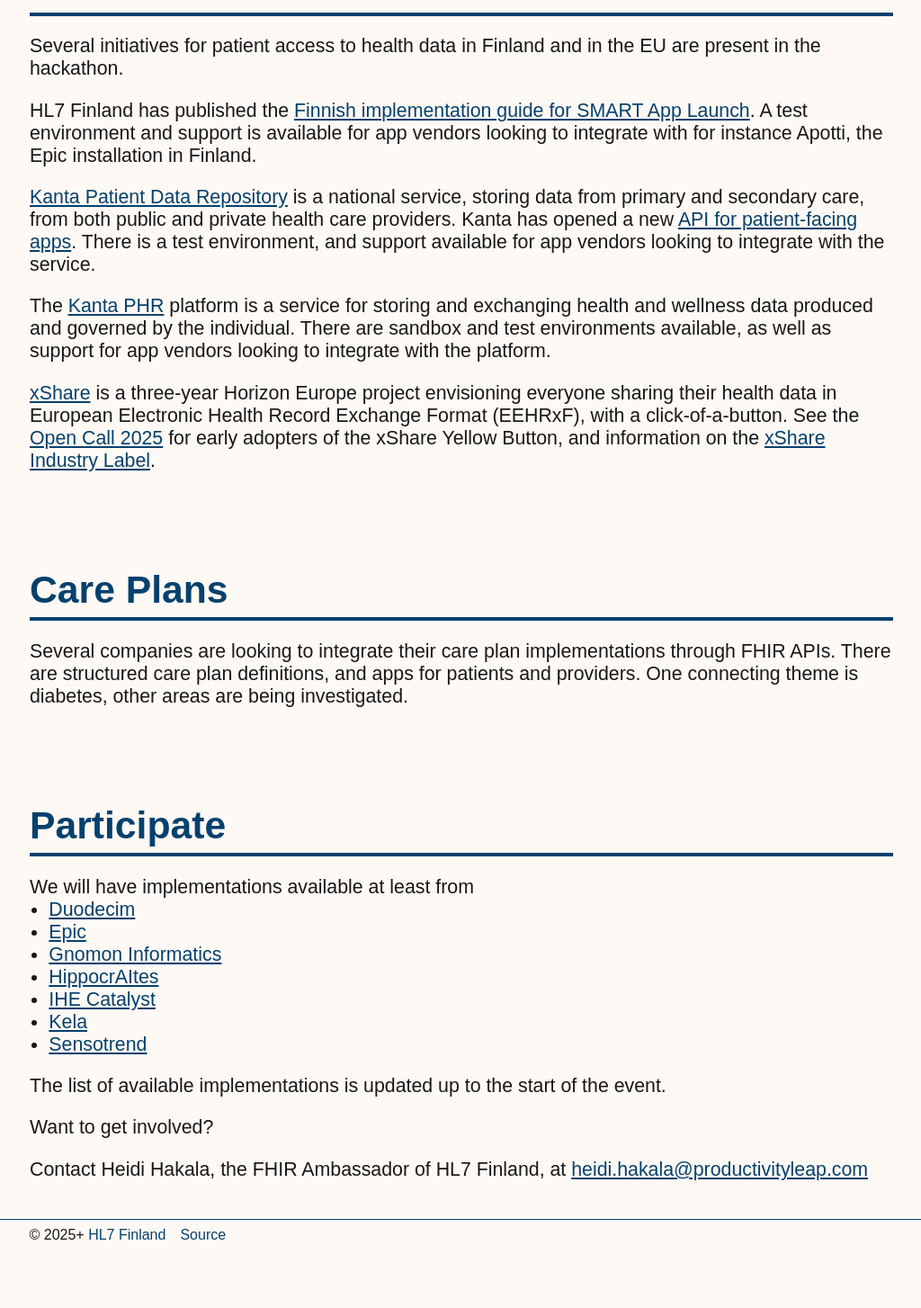
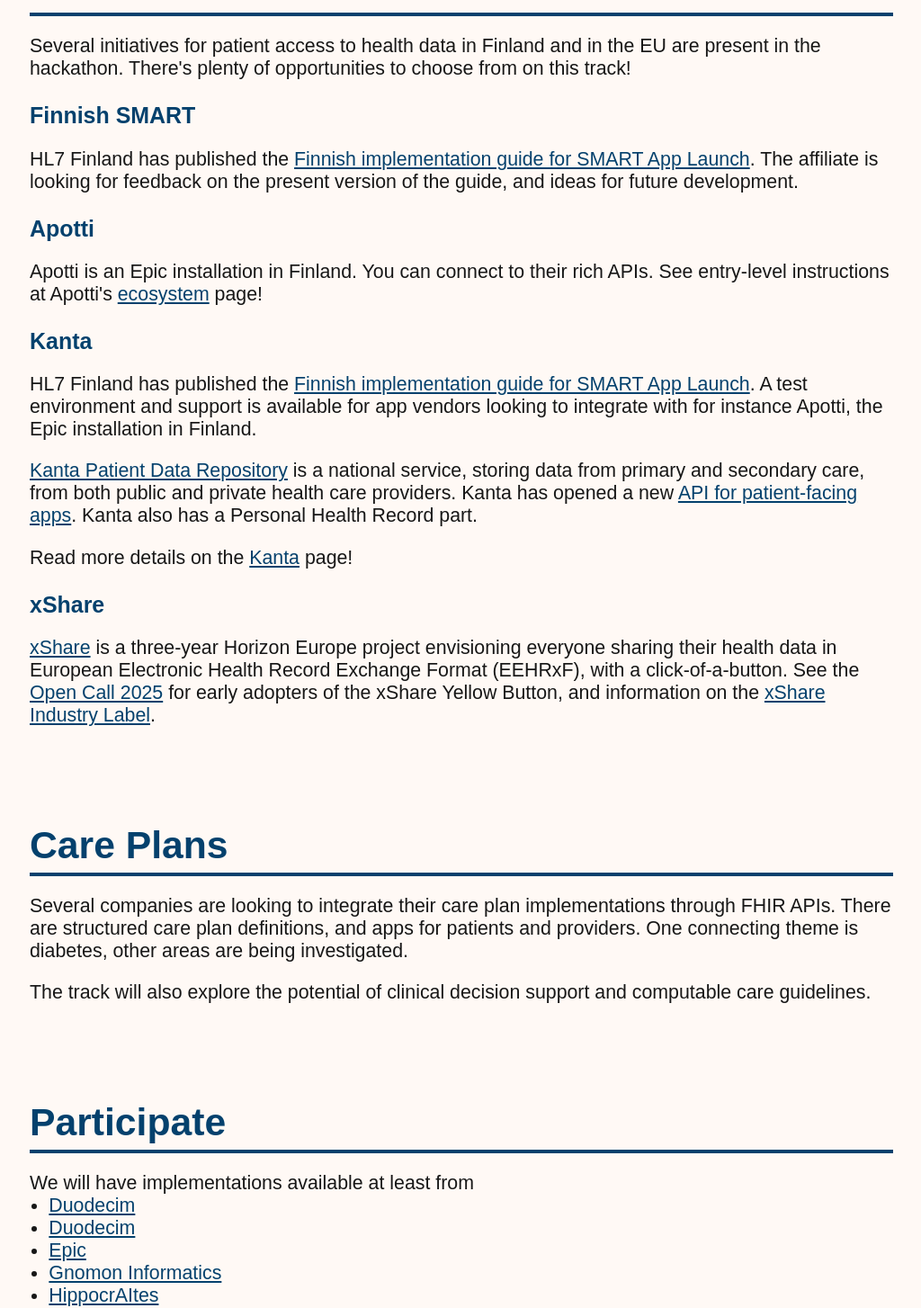
Before and after one commit to mrinnetmaki/nordic-health-data-hackathon-series, a Next.js app: page /q1-2026-finland in a window 1280 px wide. Shown: the part 757-2211 px from the top of the page at 90% size, without its empty margins (127-1151 px from the left). Before the commit the page ends 2147 px from the top, so only its background shows below. Built offline with nearby package versions, Linux system fonts and the light colour scheme.

Commit message:
Add details to the Finnish event
Should still add the venue, etc.
And more details for tracks.
And the webinar info.

```diff
--- a/app/q1-2026-finland/page.js
+++ b/app/q1-2026-finland/page.js
@@ -1,3 +1,5 @@
+import Link from "next/link";
+
 export const metadata = {
   title: "Finnish Health Data Hackathons",
   description: "The Finnish edition of the Nordic Health Data Hackathon.",
@@ -19,8 +21,26 @@
         <a href="#patient-access-to-data"><h2>Patient Access to Data</h2></a>
         <p>
           Several initiatives for patient access to health data in Finland and in the EU are
-          present in the hackathon.
+          present in the hackathon. There's plenty of opportunities to choose from on this track!
         </p>
+        <section id="smart">
+          <h3>Finnish SMART</h3>
+          <p>
+            HL7 Finland has published the <a href="https://hl7.fi/fhir/finnish-smart/">Finnish
+            implementation guide for SMART App Launch</a>. The affiliate is looking for feedback on
+            the present version of the guide, and ideas for future development.
+          </p>
+        </section>
+        <section id="apotti">
+          <h3>Apotti</h3>
+          <p>
+            Apotti is an Epic installation in Finland. You can connect to their rich APIs. See
+            entry-level instructions at Apotti's <a
+            href="https://www.apotti.fi/en/the-apotti-ecosystem/">ecosystem</a> page!
+          </p>
+        </section>
+        <section id="kanta">
+          <h3>Kanta</h3>
           <p>
             HL7 Finland has published the <a href="https://hl7.fi/fhir/finnish-smart/">Finnish
             implementation guide for SMART App Launch</a>. A test environment and support is
@@ -32,24 +52,22 @@
             Data Repository</a> is a national service, storing data from primary and secondary
             care, from both public and private health care providers. Kanta has opened a new <a
             href="https://www.kanta.fi/en/system-developers/hyvinvointisovellusten-rajapinta">API
-          for patient-facing apps</a>. There is a test environment, and support available for
-          app vendors looking to integrate with the service.
+            for patient-facing apps</a>. Kanta also has a Personal Health Record part.
           </p>
+          <p>Read more details on the <Link href="/kanta">Kanta</Link> page!</p>
+        </section>
+        <section id="xshare">
+          <h3>xShare</h3>
           <p>
-          The <a href="https://www.kanta.fi/en/system-developers/kanta-phr">Kanta PHR</a
-          > platform is a service for storing and exchanging health and wellness data produced
-          and governed by the individual. There are sandbox and test environments available, as
-          well as support for app vendors looking to integrate with the platform.
-        </p>
-        <p>
-          <a href="https://xshare-project.eu/">xShare</a> is a three-year Horizon Europe
-          project envisioning everyone sharing their health data in European Electronic Health
-          Record Exchange Format (EEHRxF), with a click-of-a-button. See the <a
+            <a href="https://xshare-project.eu/">xShare</a> is a three-year Horizon Europe project
+            envisioning everyone sharing their health data in European Electronic Health Record
+            Exchange Format (EEHRxF), with a click-of-a-button. See the <a
             href="https://xshare-project.eu/news/xshare-open-call-2025-call-for-early-adopters-of-the-xshare-yellow-button/"
             >Open Call 2025</a> for early adopters of the xShare Yellow Button, and information
             on the <a href="https://xshare-project.eu/xshare-industry-label/">xShare Industry
             Label</a>.
           </p>
+        </section>
       </section>
       <section id="care-plans">
         <a href="#care-plans"><h2>Care Plans</h2></a>
@@ -58,17 +76,23 @@
           FHIR APIs. There are structured care plan definitions, and apps for patients and
           providers. One connecting theme is diabetes, other areas are being investigated.
         </p>
+        <p>
+          The track will also explore the potential of clinical decision support and computable
+          care guidelines.
+        </p>
       </section>
       <section id="participate-q1-2026-finland">
         <a href="#participate-q1-2026-finland"><h2>Participate</h2></a>
         <p>We will have implementations available at least from</p>
         <ul>
           <li><a href="https://www.duodecim.fi/english/">Duodecim</a></li>
+          <li><a href="https://www.duodecim.fi/english/">Duodecim</a></li>
           <li><a href="https://fhir.epic.com/">Epic</a></li>
           <li><a href="https://www.gnomon.com.gr/">Gnomon Informatics</a></li>
           <li><a href="https://hippocraites.fi/">HippocrAItes</a></li>
           <li><a href="https://ihe-catalyst.net/">IHE Catalyst</a></li>
           <li><a href="https://www.kanta.fi/en/system-developers">Kela</a></li>
+          <li><a href="https://otos.health/">Otos Health</a></li>
           <li><a href="https://sensotrend.com/">Sensotrend</a></li>
           {/*
           <li>Apotti</li>
```
Also changed, not shown: app/apotti/page.js (added, +12 -0 lines), app/kanta/page.js (added, +53 -0 lines), app/page.js (+9 -6 lines), app/xshare/page.js (added, +12 -0 lines). Lines whose indentation alone changed are shown as unchanged.
